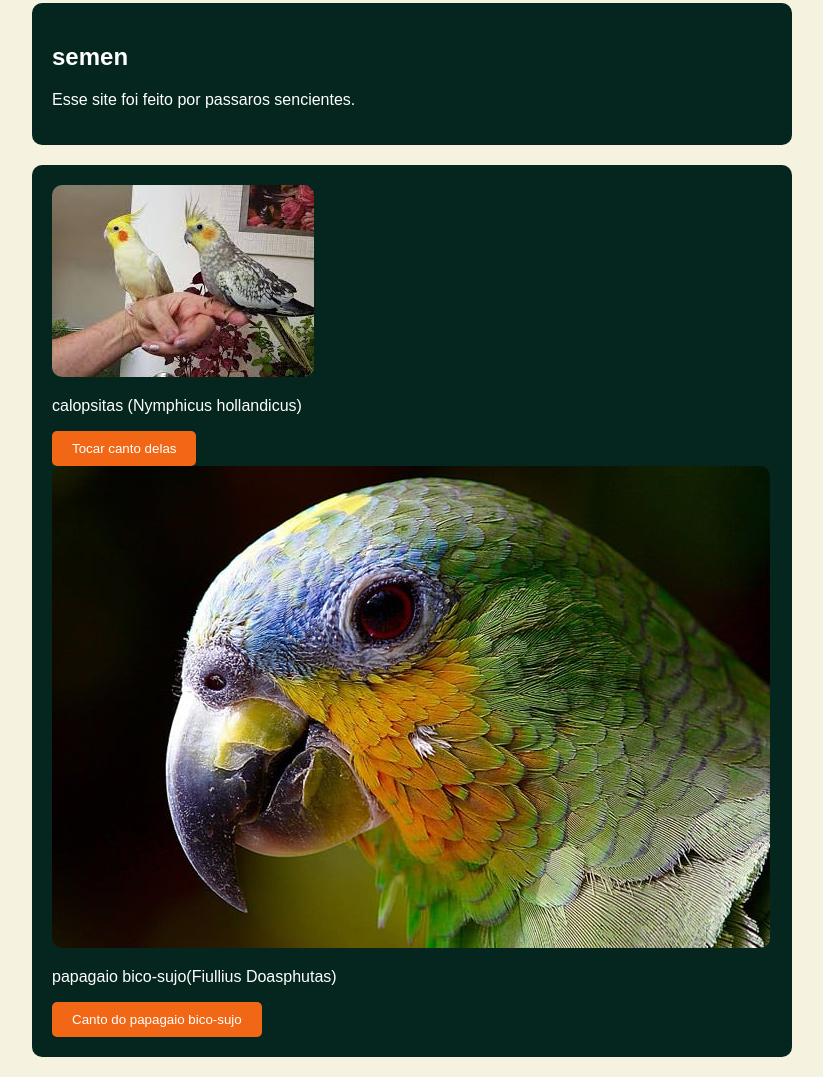
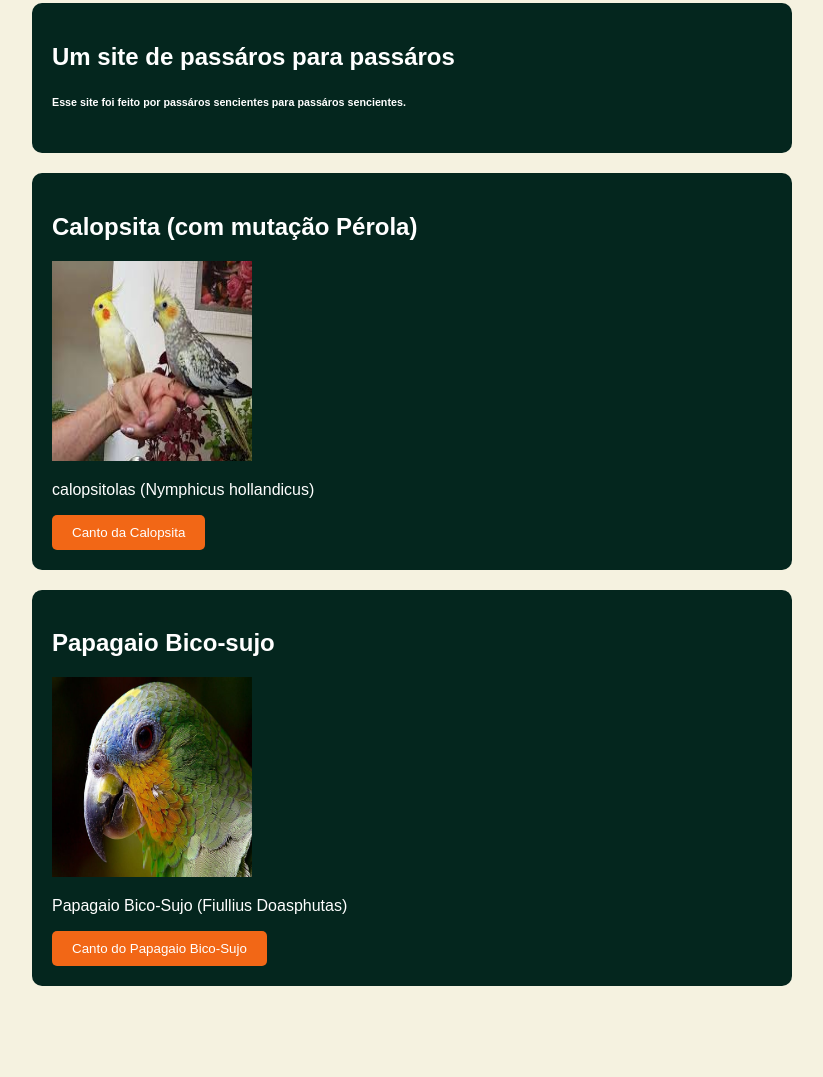
Before and after one commit to PPAULhenrique/Portif-lio-Desenvolvimento-de-Sistemas, a plain HTML site: page Site_gabriel/sexo.html in a window 1280 px wide. Shown: the part 171-1248 px from the top of the page, without its empty margins (228-1051 px from the left). After the commit the page ends 1177 px from the top, so only its background shows below. Drawn offline with Linux system fonts and the light colour scheme.

Commit message:
Quinto Commit
separação dos passáros, adicionei pequenas linhas de textos e tentativa falha de criar o footer.

```diff
--- a/Site_gabriel/sexo.css
+++ b/Site_gabriel/sexo.css
@@ -52,7 +52,14 @@ audio {
 }
 
 img {
-    max-width: 100%;
-    height: auto;
-    border-radius: 10px;
+    height: 200px;
+    width:  200px;
+
 }
+
+footer {
+    margin: 0;
+    font-family: Arial;
+    background: #f2edd5b8;
+    color: white;
+}
--- a/Site_gabriel/sexo.html
+++ b/Site_gabriel/sexo.html
@@ -15,30 +15,46 @@
 
     <main>
         <section>
-            <h2>semen</h2>
-            <p>Esse site foi feito por passaros sencientes.</p>
+            <h2>Um site de passáros para passáros</h2>
+            <h6> Esse site foi feito por passáros sencientes para passáros sencientes.</h6>
+
         </section>
 
         <section>
 
+
+
+        <h2> Calopsita (com mutação Pérola)</h2>
         <img src="foto de passaros/prikito.jpg">
-            <p>calopsitas (Nymphicus hollandicus)</p>
-            <button onclick="tocarAudio()">Tocar canto delas</button>
+            <p>calopsitolas (Nymphicus hollandicus)</p>
+            <button onclick="tocarAudio()">Canto da Calopsita</button>
         <audio id="meuAudio">
             <source src="Audio de passaros/Calopsitas Cantando.mp3" type="audio/mpeg">
         </audio>
+    </section>
+
+        <section>
 
 
+
+        <h2> Papagaio Bico-sujo</h2>
         <img src="foto de passaros/bicos-de-passaros.jpg">
-            <p>papagaio bico-sujo(Fiullius Doasphutas)</p>
-            <button onclick="tocarAudio()">Canto do papagaio bico-sujo</button>
+            <p>Papagaio Bico-Sujo (Fiullius Doasphutas)</p>
+            <button onclick="tocarAudio()">Canto do Papagaio Bico-Sujo</button>
         <audio id="meuAudio">
             <source src="Audio de passaros/Papagaio bico-sujo xingando.mp3" type="audio/mpeg">
         </audio>
 
-         </section>
+    </section>
     </main>
+
+
+
+
 
     <script src="sexo.js"></script>
 </body>
+
+
+
 </html>
```
